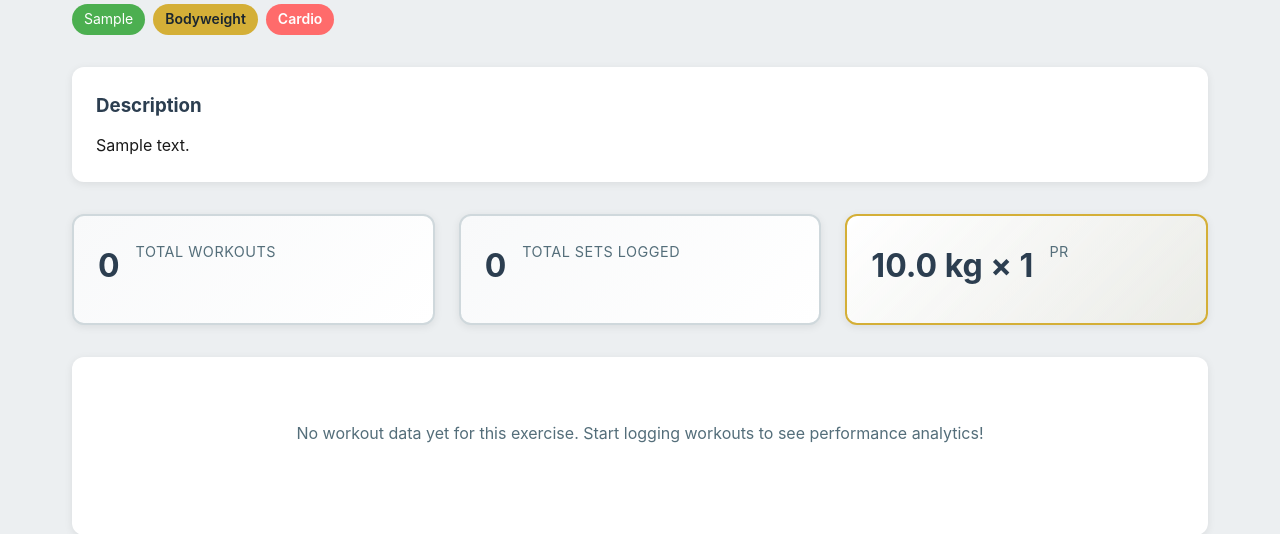
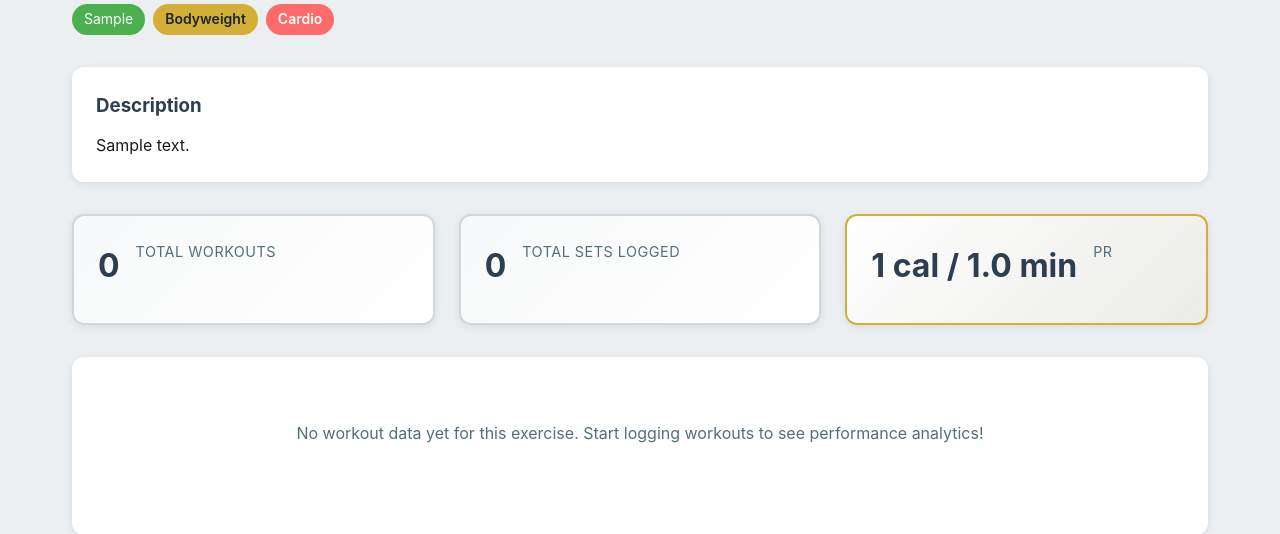
Before and after one commit to Arashi20/Workout_Logging_App, a Flask app: page /exercise/1 in a window 1280 px wide. Shown: the part 195-729 px from the top of the page. Run offline with Flask 3, Linux system fonts and the light colour scheme; a user stored in the database is signed in; tables that the repository leaves empty hold one stand-in row (values such as "Sample post"); some libraries are stand-ins or nearby versions.

Commit message:
Fixed issue regarding viewing cardio exercises details page

```diff
--- a/templates/exercise_detail.html
+++ b/templates/exercise_detail.html
@@ -41,7 +41,14 @@
         </div>
         {% if current_pr %}
         <div class="stat-card pr-card">
-            <div class="stat-value">{{ current_pr.weight|round(1) }} kg × {{ current_pr.reps }}</div>
+            <div class="stat-value">
+                {% if current_pr.calories is not none %}
+                    {{ current_pr.calories|int }} cal
+                    {% if current_pr.time_minutes %}/ {{ current_pr.time_minutes }} min{% endif %}
+                {% else %}
+                    {{ current_pr.weight|round(1) }} kg × {{ current_pr.reps }}
+                {% endif %}
+            </div>
             <div class="stat-label">PR</div>
         </div>
         {% endif %}
```
